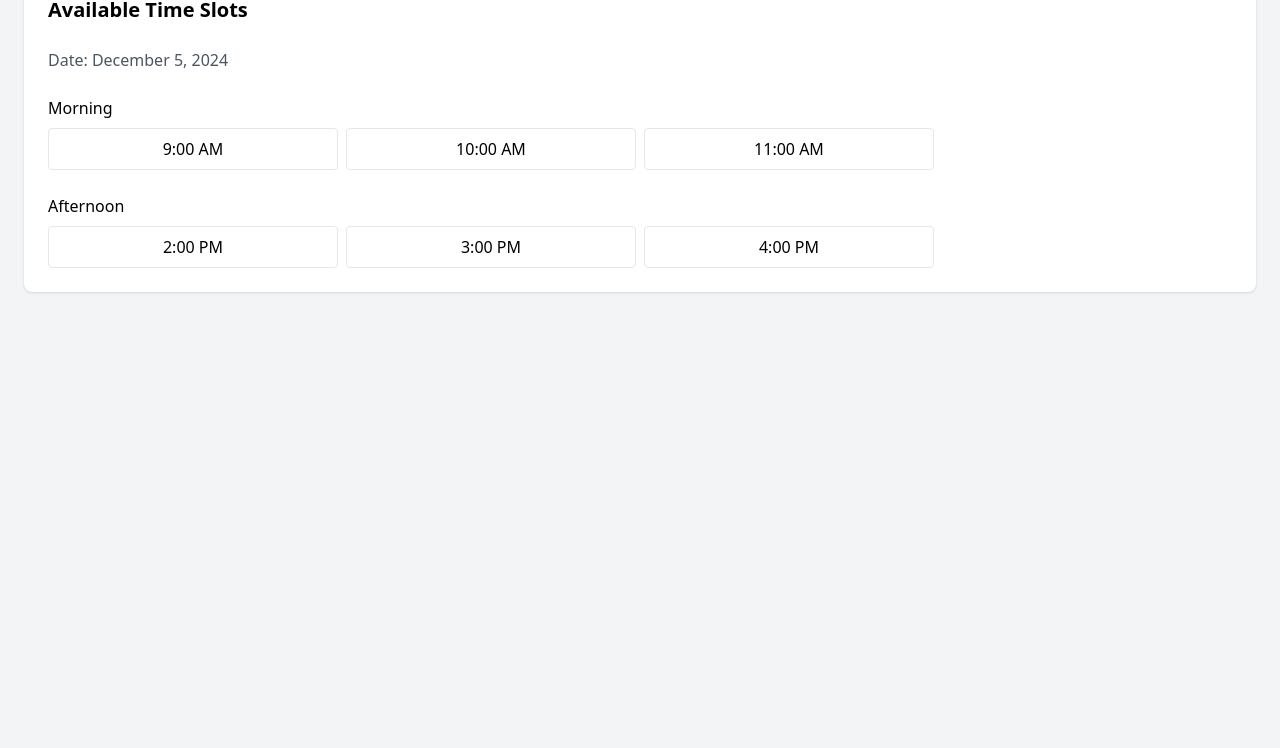
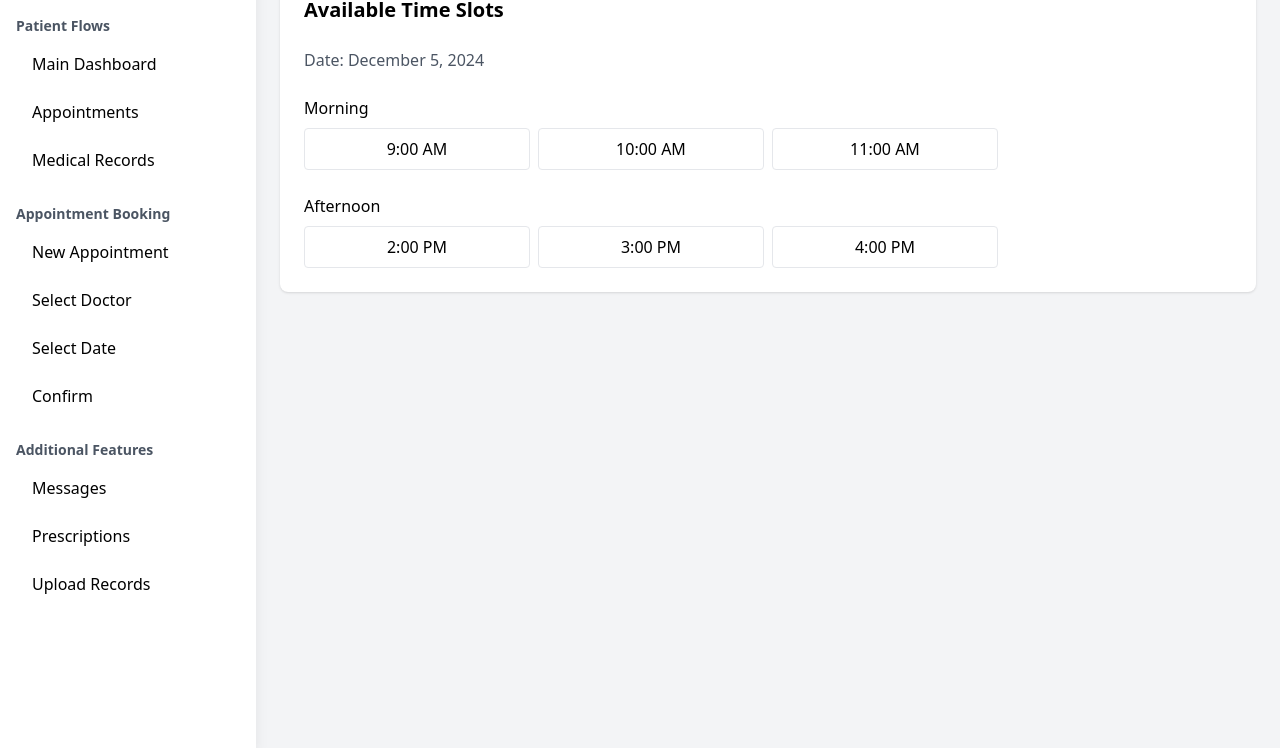
Before and after one commit to hariexcel/healthcare_dashboard_ui, a plain HTML site: page user-flows/select-time.html in a window 1280 px wide. Shown: the part 100-848 px from the top of the page. Before the commit the page ends 800 px from the top, so only its background shows below. Drawn offline with nearby package versions, Linux system fonts and the light colour scheme.

Commit message:
feat: Add pinnable sidebar to select-time.html

```diff
--- a/user-flows/select-time.html
+++ b/user-flows/select-time.html
@@ -14,7 +14,48 @@
             <h1 class="nav-title">Select Time</h1>
         </div>
     </nav>
-    <main class="container mx-auto p-6">
+    <div class="flex">
+        <!-- Pinnable Left Sidebar -->
+        <aside class="w-64 bg-white shadow-lg h-screen sticky top-0">
+            <div class="p-4">
+                <h1 class="text-xl font-bold mb-6">Healthcare Dashboard</h1>
+
+                <!-- Patient Flows Section -->
+                <div class="mb-6">
+                    <h2 class="text-sm font-semibold text-gray-600 mb-2">Patient Flows</h2>
+                    <div class="space-y-2">
+                        <a href="patient-flow.html" class="block px-4 py-2 hover:bg-gray-100 rounded">Main Dashboard</a>
+                        <a href="patient-appointments.html" class="block px-4 py-2 hover:bg-gray-100 rounded">Appointments</a>
+                        <a href="patient-medical-records.html" class="block px-4 py-2 hover:bg-gray-100 rounded">Medical Records</a>
+                    </div>
+                </div>
+
+                <!-- Appointment Booking Section -->
+                <div class="mb-6">
+                    <h2 class="text-sm font-semibold text-gray-600 mb-2">Appointment Booking</h2>
+                    <div class="space-y-2">
+                        <a href="new-appointment.html" class="block px-4 py-2 hover:bg-gray-100 rounded">New Appointment</a>
+                        <a href="select-doctor.html" class="block px-4 py-2 hover:bg-gray-100 rounded">Select Doctor</a>
+                        <a href="choose-date.html" class="block px-4 py-2 hover:bg-gray-100 rounded">Select Date</a>
+                        <a href="confirm-appointment.html" class="block px-4 py-2 hover:bg-gray-100 rounded">Confirm</a>
+                    </div>
+                </div>
+
+                <!-- Additional Features Section -->
+                <div class="mb-6">
+                    <h2 class="text-sm font-semibold text-gray-600 mb-2">Additional Features</h2>
+                    <div class="space-y-2">
+                        <a href="patient-messages.html" class="block px-4 py-2 hover:bg-gray-100 rounded">Messages</a>
+                        <a href="patient-prescriptions.html" class="block px-4 py-2 hover:bg-gray-100 rounded">Prescriptions</a>
+                        <a href="upload-medical-record.html" class="block px-4 py-2 hover:bg-gray-100 rounded">Upload Records</a>
+                    </div>
+                </div>
+            </div>
+        </aside>
+
+        <!-- Main Content -->
+        <div class="flex-1">
+            <main class="p-6">
         <div class="bg-white rounded-lg shadow p-6">
             <div class="space-y-6">
                 <h2 class="text-xl font-semibold mb-4">Available Time Slots</h2>
```
